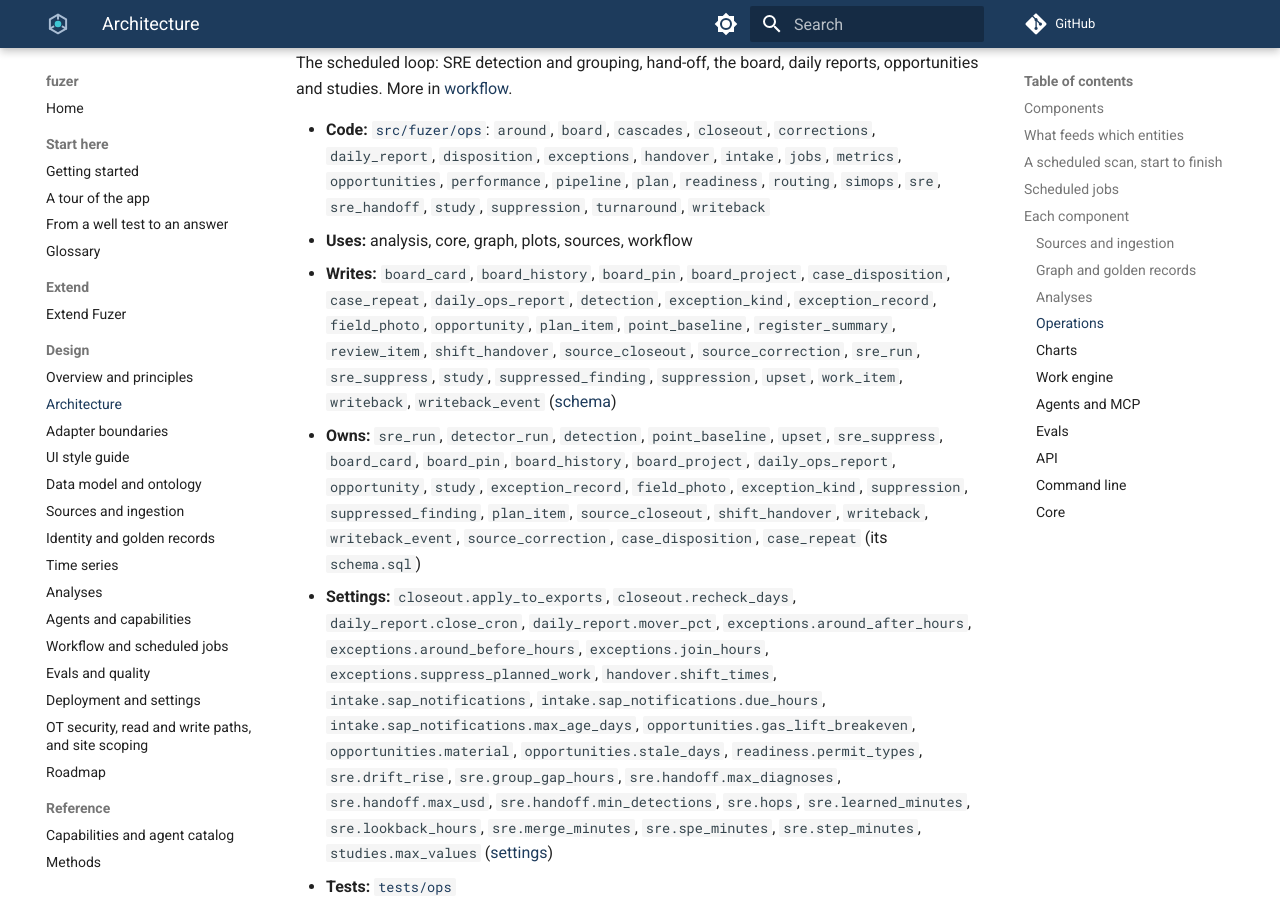
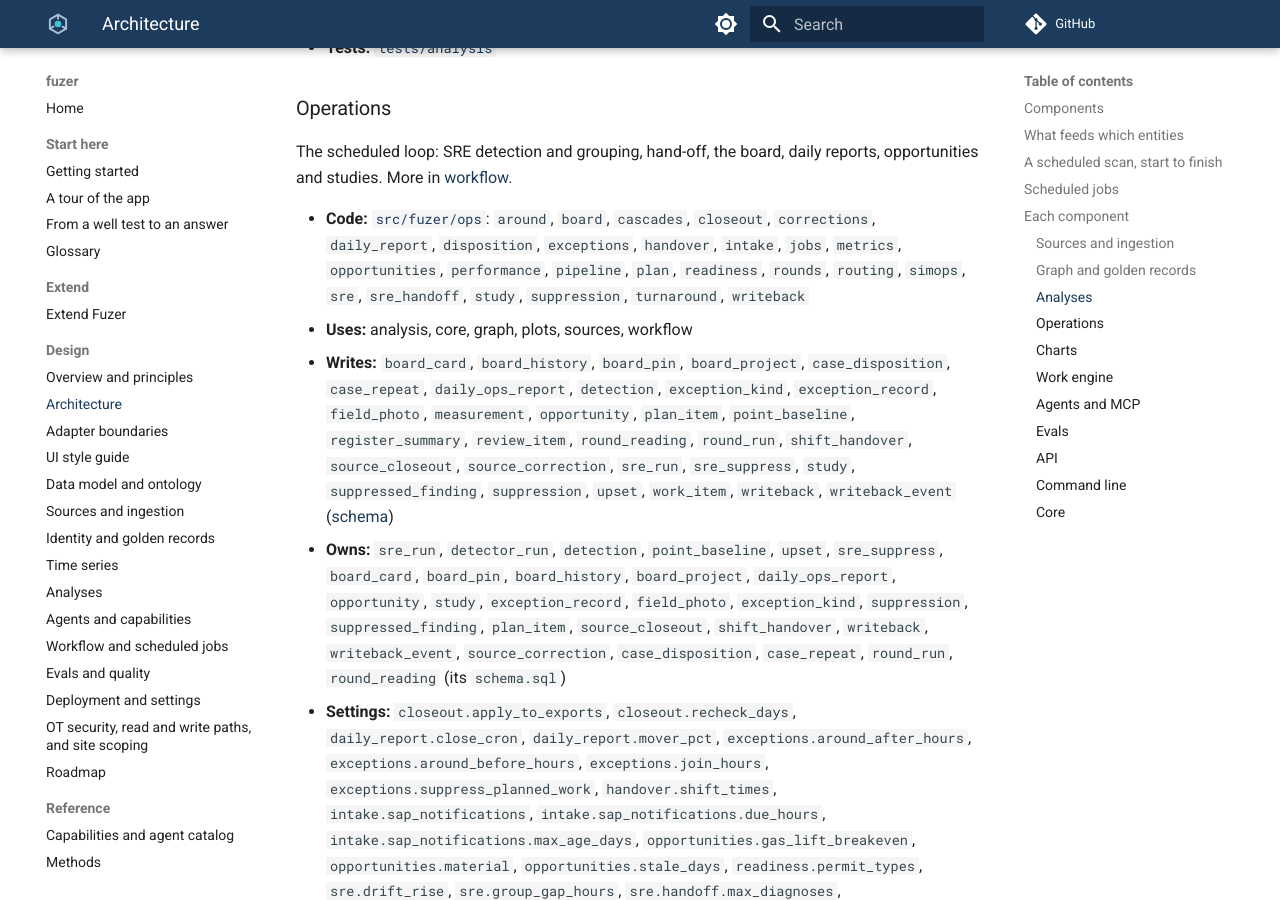
Before and after one commit to areed145/fuzer, an MkDocs documentation site: the page built from docs/architecture.md, in a window 1280 px wide and 900 px high, scrolled down 6607 px. Built offline with MkDocs 1.6.1 and Material for MkDocs 9.7.7, drawn with Linux system fonts in a browser that asks for light colours; comment, search, counter and statistics services are not loaded.

Commit message:
The loop's field-job fixture and reference docs after rounds
Co-Authored-By: Claude Opus 5.5 <noreply@anthropic.com>
Claude-Session: https://claude.ai/code/session_01LEmc6SrSuqEY7wo9WWcaNi

```diff
--- a/docs/architecture.md
+++ b/docs/architecture.md
@@ -89,6 +89,7 @@ flowchart LR
   src_pi_af[/"pi_af"/]
   src_pid[/"pid"/]
   src_ptw[/"ptw"/]
+  src_rounds[/"rounds"/]
   src_sap[/"sap"/]
   kind_document(["document"])
   kind_document_section(["document_section"])
@@ -104,6 +105,7 @@ flowchart LR
   kind_plant_hierarchy__facility__area__tag__well(["plant hierarchy: facility, area, tag, well"])
   kind_production_day(["production_day"])
   kind_purchase_order(["purchase_order"])
+  kind_round_point(["round_point"])
   kind_timeseries(["timeseries"])
   kind_well(["well"])
   kind_well_test(["well_test"])
@@ -127,6 +129,7 @@ flowchart LR
   src_pid --> kind_document
   src_ptw --> kind_isolation
   src_ptw --> kind_permit
+  src_rounds --> kind_round_point
   src_sap --> kind_equipment
   src_sap --> kind_maintenance_plan
   src_sap --> kind_material
@@ -214,10 +217,10 @@ Signals, limits, calcs, hydraulics, studies and clustering over the graph and th
 
 The scheduled loop: SRE detection and grouping, hand-off, the board, daily reports, opportunities and studies. More in [workflow](workflow.md).
 
-- **Code:** [`src/fuzer/ops`](https://github.com/areed145/fuzer/tree/main/src/fuzer/ops): `around`, `board`, `cascades`, `closeout`, `corrections`, `daily_report`, `disposition`, `exceptions`, `handover`, `intake`, `jobs`, `metrics`, `opportunities`, `performance`, `pipeline`, `plan`, `readiness`, `routing`, `simops`, `sre`, `sre_handoff`, `study`, `suppression`, `turnaround`, `writeback`
+- **Code:** [`src/fuzer/ops`](https://github.com/areed145/fuzer/tree/main/src/fuzer/ops): `around`, `board`, `cascades`, `closeout`, `corrections`, `daily_report`, `disposition`, `exceptions`, `handover`, `intake`, `jobs`, `metrics`, `opportunities`, `performance`, `pipeline`, `plan`, `readiness`, `rounds`, `routing`, `simops`, `sre`, `sre_handoff`, `study`, `suppression`, `turnaround`, `writeback`
 - **Uses:** analysis, core, graph, plots, sources, workflow
-- **Writes:** `board_card`, `board_history`, `board_pin`, `board_project`, `case_disposition`, `case_repeat`, `daily_ops_report`, `detection`, `exception_kind`, `exception_record`, `field_photo`, `opportunity`, `plan_item`, `point_baseline`, `register_summary`, `review_item`, `shift_handover`, `source_closeout`, `source_correction`, `sre_run`, `sre_suppress`, `study`, `suppressed_finding`, `suppression`, `upset`, `work_item`, `writeback`, `writeback_event` ([schema](schema.md))
-- **Owns:** `sre_run`, `detector_run`, `detection`, `point_baseline`, `upset`, `sre_suppress`, `board_card`, `board_pin`, `board_history`, `board_project`, `daily_ops_report`, `opportunity`, `study`, `exception_record`, `field_photo`, `exception_kind`, `suppression`, `suppressed_finding`, `plan_item`, `source_closeout`, `shift_handover`, `writeback`, `writeback_event`, `source_correction`, `case_disposition`, `case_repeat` (its `schema.sql`)
+- **Writes:** `board_card`, `board_history`, `board_pin`, `board_project`, `case_disposition`, `case_repeat`, `daily_ops_report`, `detection`, `exception_kind`, `exception_record`, `field_photo`, `measurement`, `opportunity`, `plan_item`, `point_baseline`, `register_summary`, `review_item`, `round_reading`, `round_run`, `shift_handover`, `source_closeout`, `source_correction`, `sre_run`, `sre_suppress`, `study`, `suppressed_finding`, `suppression`, `upset`, `work_item`, `writeback`, `writeback_event` ([schema](schema.md))
+- **Owns:** `sre_run`, `detector_run`, `detection`, `point_baseline`, `upset`, `sre_suppress`, `board_card`, `board_pin`, `board_history`, `board_project`, `daily_ops_report`, `opportunity`, `study`, `exception_record`, `field_photo`, `exception_kind`, `suppression`, `suppressed_finding`, `plan_item`, `source_closeout`, `shift_handover`, `writeback`, `writeback_event`, `source_correction`, `case_disposition`, `case_repeat`, `round_run`, `round_reading` (its `schema.sql`)
 - **Settings:** `closeout.apply_to_exports`, `closeout.recheck_days`, `daily_report.close_cron`, `daily_report.mover_pct`, `exceptions.around_after_hours`, `exceptions.around_before_hours`, `exceptions.join_hours`, `exceptions.suppress_planned_work`, `handover.shift_times`, `intake.sap_notifications`, `intake.sap_notifications.due_hours`, `intake.sap_notifications.max_age_days`, `opportunities.gas_lift_breakeven`, `opportunities.material`, `opportunities.stale_days`, `readiness.permit_types`, `sre.drift_rise`, `sre.group_gap_hours`, `sre.handoff.max_diagnoses`, `sre.handoff.max_usd`, `sre.handoff.min_detections`, `sre.hops`, `sre.learned_minutes`, `sre.lookback_hours`, `sre.merge_minutes`, `sre.spe_minutes`, `sre.step_minutes`, `studies.max_values` ([settings](settings.md))
 - **Tests:** [`tests/ops`](https://github.com/areed145/fuzer/tree/main/tests/ops)
 
```
Also changed, not shown: other parts of docs/architecture.md (+1 -1 lines), 1 other file.
